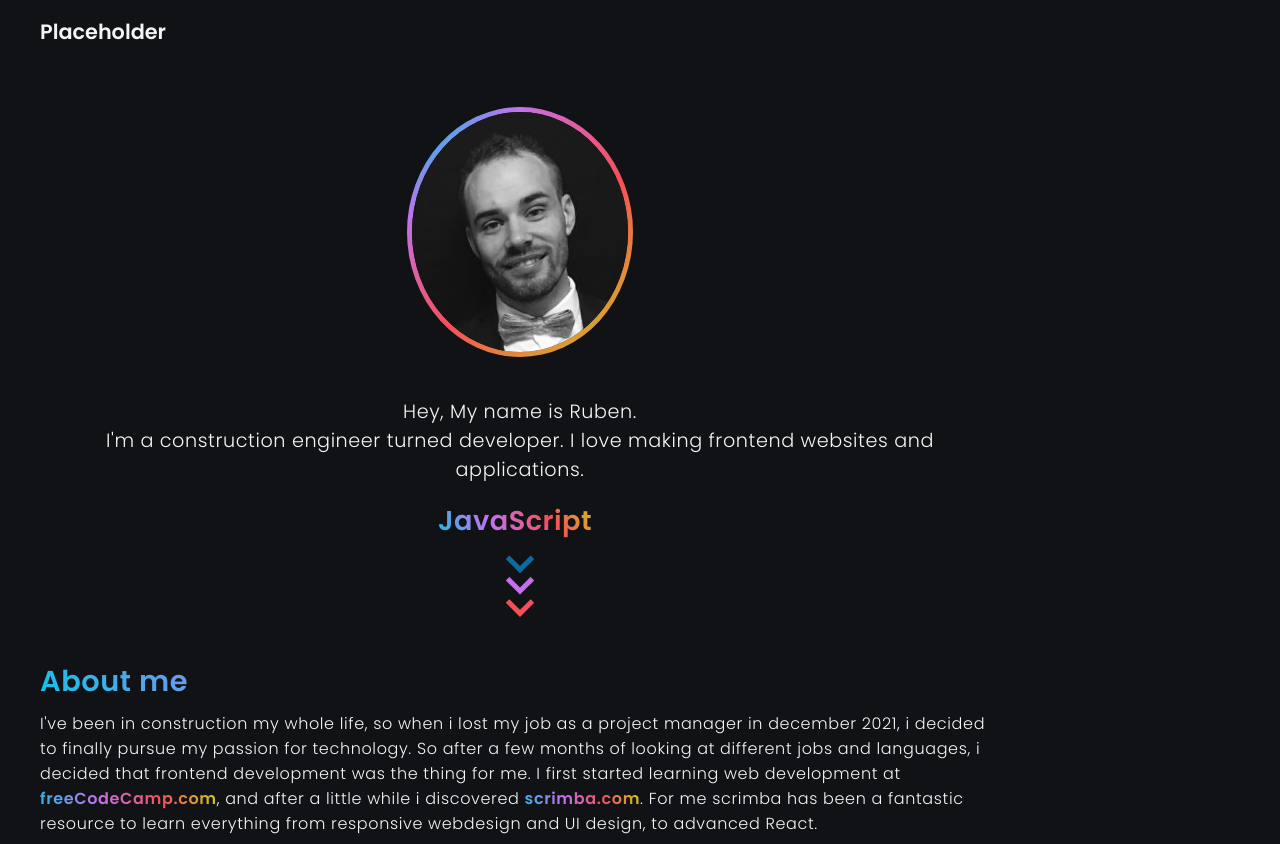
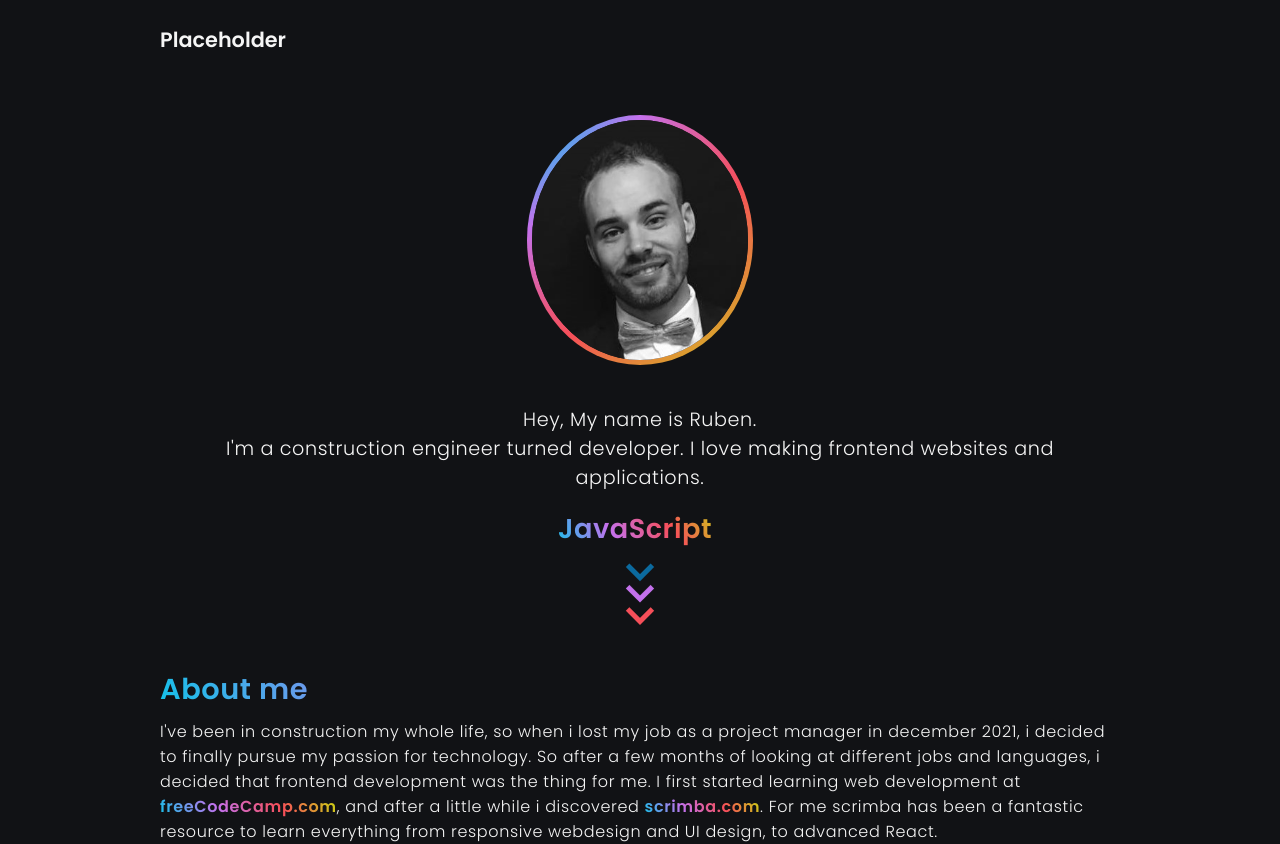
Before and after one commit to ellrub/portfolio, a React (Vite) app in the folder portfolio/: page / in a window 1280 px wide. Shown: the top 844 px of the page. Built offline with nearby package versions, Linux system fonts and the light colour scheme.

Commit message:
Body
Center the body

```diff
--- a/portfolio/src/App.jsx
+++ b/portfolio/src/App.jsx
@@ -10,16 +10,16 @@ import Footer from './components/Footer'
 export default function App() {
   return (
     <div className='app-container'>
-      <header>
+      <header className='grid-item'>
         <Navbar />
       </header>
-      <main>
+      <main className='grid-item'>
         <Intro />
         <About />
         <Projects />
         <Contact />
       </main>
-      <footer>
+      <footer className='grid-item'>
         <Footer />
       </footer>
     </div>
--- a/portfolio/src/index.css
+++ b/portfolio/src/index.css
@@ -4,6 +4,8 @@
 
 body {
   background-color: #111215;
+  display: flex;
+  justify-content: center;
 }
 
 .app-container {
```
